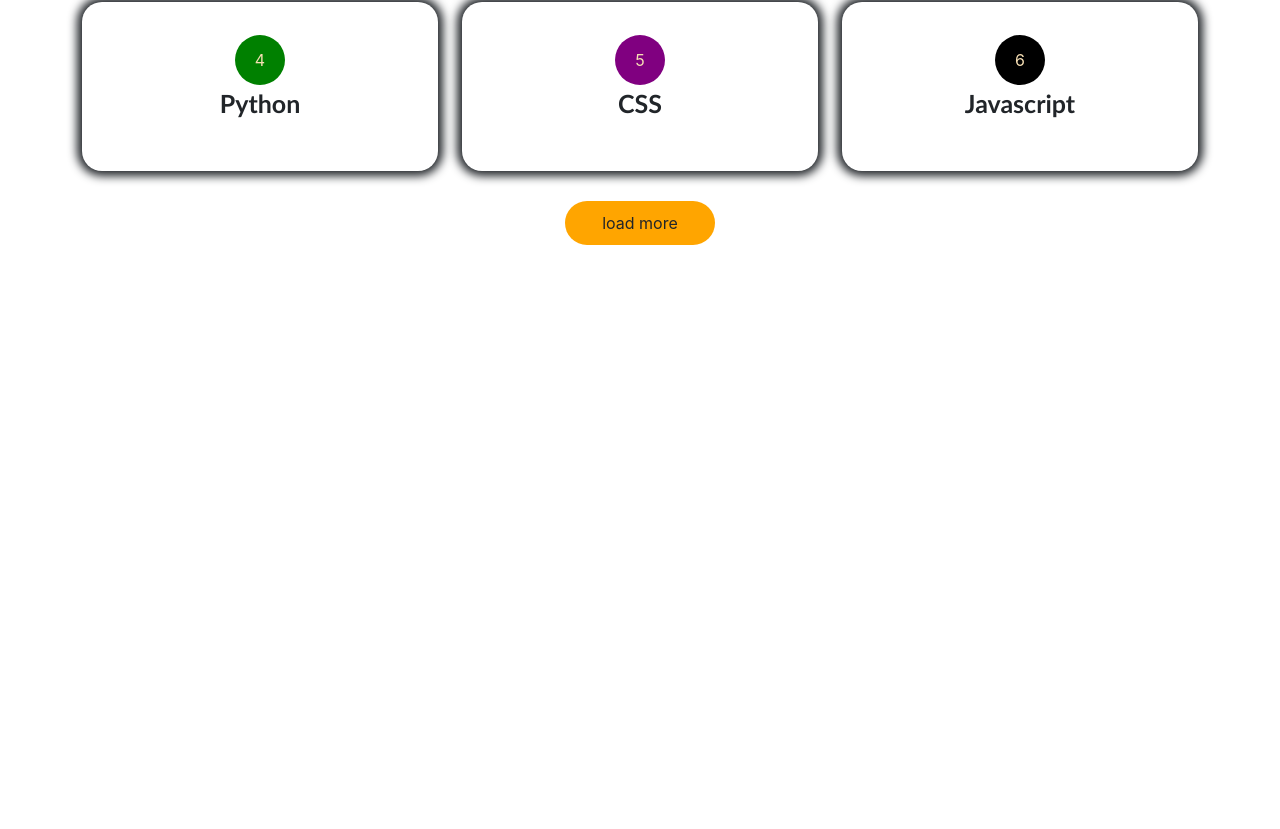
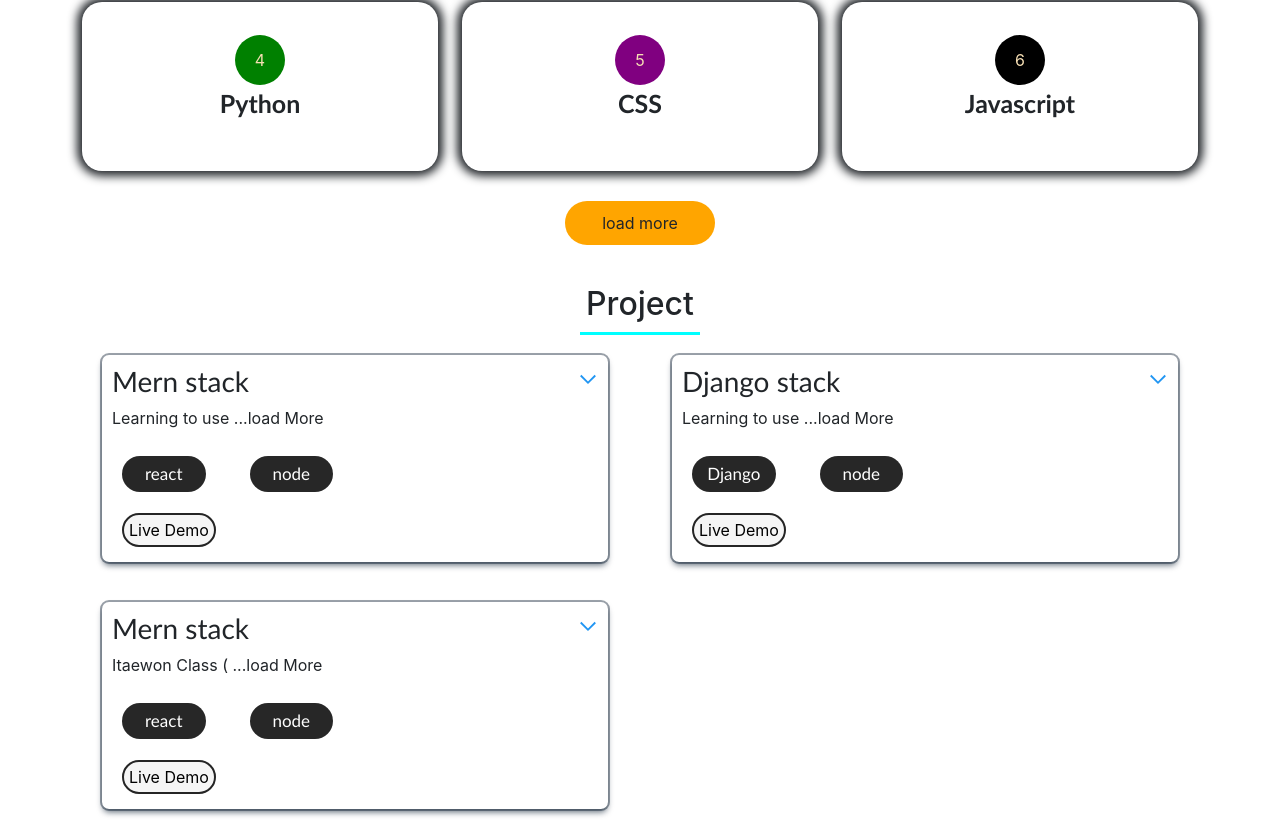
Before and after one commit to Tongmean/React-2_Portfolio, a React (Create React App) app: page / in a window 1280 px wide. Shown: the part 1267-2096 px from the top of the page. Before the commit the page ends 1552 px from the top, so only its background shows below. Built offline with nearby package versions, Linux system fonts and the light colour scheme.

Commit message:
add project

```diff
--- a/src/App.js
+++ b/src/App.js
@@ -2,12 +2,14 @@ import './App.css';
 import Sidebar from './component/sideBar/Sidebar';
 import About from './component/about/About';
 import Techstack from './component/Tech-stack/Techstack';
+import Project from './component/project/Project';
 function App() {
   return (
     <div >
       <Sidebar/>
       <About/>
       <Techstack/>
+      <Project/>
     </div>
   );
 }
--- a/src/component/Tech-stack/Techstack.js
+++ b/src/component/Tech-stack/Techstack.js
@@ -54,7 +54,7 @@ const Techstack = () => {
       <div className='row'>
         {data.slice(0, showMoreTech).map((item,index) => (
           <div className='col-xl-4 col-lg-4 col-md-6 col-sm-12' key={index}>
-            <div className='tech-content'>
+            <div className={index === 0 ? 'tech-content-mark tech-content':'tech-content'}>
               <span className='tech-num' style={{backgroundColor:color[index]}}>{index + 1}</span>
               <p>
                 {item.name}
@@ -63,10 +63,11 @@ const Techstack = () => {
           </div>
         ))}
       </div>
-      <div className='load-mor-tech' onClick={loadMore}>
-        load more
-
-      </div>
+      {showMoreTech >= data.length ? (null):(
+        <div className='load-mor-tech' onClick={loadMore}>
+          load more
+        </div>
+      )}
 
     </div>
   )
--- a/src/component/Tech-stack/techstack.css
+++ b/src/component/Tech-stack/techstack.css
@@ -23,6 +23,13 @@
     border-radius: 20px;
     box-shadow: 0 0 10px 5px;
 
+}
+.tech-content:hover {
+    background-color: violet;
+    cursor: pointer;
+}
+.tech-content-mark {
+    background-color: orangered;
 }
 .tech-content p {
     text-align: center;
--- /dev/null
+++ b/src/component/project/Project.js
@@ -0,0 +1,68 @@
+import React from 'react'
+import './project.css'
+import Projectlist from './Projectlist'
+const Project = () => {
+    const data =[
+        {
+            name:"Mern stack",
+            desc:"Learning to user mango express react node",
+            Projectlink:"http://localhost:3000/",
+            techuse:[
+                {
+                    name:"react"
+                },
+                {
+                    name:"node"
+                }
+            ]
+
+        },
+        {
+            name:"Django stack",
+            desc:"Learning to user mango express react node Itaewon Class (Korean: 이태원 클라쓰; Hanja: 梨泰院 클라쓰; RR: Itaewon Keullasseu) is a 2020 South Korean television series starring Park Seo-joon, Kim Da-mi, Yoo Jae-myung and Kwon Nara. Based on the webtoon of the same name,",
+            Projectlink:"http://localhost:3000/",
+            techuse:[
+                {
+                    name:"Django"
+                },
+                {
+                    name:"node"
+                }
+            ]
+
+        },
+        {
+            name:"Mern stack",
+            desc:"Itaewon Class (Korean: 이태원 클라쓰; Hanja: 梨泰院 클라쓰; RR: Itaewon Keullasseu) is a 2020 South Korean television series starring Park Seo-joon, Kim Da-mi, Yoo Jae-myung and Kwon Nara. Based on the webtoon of the same name,",
+            Projectlink:"http://localhost:3000/",
+            techuse:[
+                {
+                    name:"react"
+                },
+                {
+                    name:"node"
+                }
+            ]
+
+        },
+    ]
+  return (
+    <div className='container project-section'>
+        <div className='project-title'>
+            <h2>Project</h2>
+            <span className='line-project'></span>
+        </div>
+        <div className='row'>
+            {data.map((item,index)=>(
+                <div className="col-xl-6 col-lg-6 col-md-6 col-sm-12" key={index}>
+                    <Projectlist {...item}/>
+                </div>
+            ))}
+
+        </div>
+
+    </div>
+  )
+}
+
+export default Project
--- /dev/null
+++ b/src/component/project/Projectlist.js
@@ -0,0 +1,43 @@
+import React from 'react'
+import './projectlist.css'
+import { useState } from 'react'
+import {FcExpand, FcCollapse} from 'react-icons/fc'
+const Projectlist = ({name, desc, Projectlink, techuse}) => {
+    const [Show, setShow] = useState(true);
+
+    const handleShow = () => {
+        setShow(!Show);
+    };
+
+    return (
+    <div className='project-list' onClick={handleShow}>
+        <div className='title-and-collapse-option' onClick={handleShow}>
+        <h3>{name}</h3>
+            <p>
+                {Show ? (<FcExpand size={20}/>):(<FcCollapse size={20}/>)}
+            </p>
+        </div>
+
+        {Show ? <p>{desc.substring(0,15)} ...load More</p> : <p>{desc}</p> }
+
+        <div className='row'>
+            {techuse && techuse.map((tech,index) => (
+                <div className='col-xl-3 col-lg-3 col-md-6 col-sm-12' key={index}>
+                    <div className='tech-name'>
+                        <p>
+                            {tech.name}
+                        </p>
+                    </div>
+                </div>
+            ))}
+
+        </div>
+        <div className='live-demo-button'>
+            <a target="_" href={Projectlink}>Live Demo</a>
+        </div>
+    </div>
+
+  )
+}
+
+export default Projectlist
--- /dev/null
+++ b/src/component/project/project.css
@@ -0,0 +1,16 @@
+.project-section {
+    margin-top: 30px;
+}
+.project-title h2 {
+    text-align: center;
+
+
+}
+.line-project {
+    width: 120px;
+    background-color: aqua;
+    height: 3px;
+    margin: auto;
+    display: flex;
+    justify-content: center;
+}
--- /dev/null
+++ b/src/component/project/projectlist.css
@@ -0,0 +1,48 @@
+.project-list {
+    box-shadow: rgba(6, 24, 44, 0.4) 0px 0px 0px 2px, rgba(6, 24, 44, 0.65) 0px 4px 6px -1px, rgba(255, 255, 255, 0.08) 0px 1px 0px inset;
+    padding: 10px;
+    margin: 20px;
+    border-radius: 7px;
+}
+.title-and-collapse-option {
+    display: flex;
+    font-family: 'Gill Sans', 'Gill Sans MT', Calibri, 'Trebuchet MS', sans-serif;
+    justify-content: space-between;
+}
+.project-list:hover {
+    border-left: 5px solid darkcyan;
+    cursor: pointer;
+    text-decoration: 2s;
+}
+.tech-name {
+    margin: 10px;
+    background-color:#030303da;
+    border-radius: 90px;
+
+}
+.tech-name p {
+    text-align: center;
+    font-size: 17px;
+    padding: 5px;
+    font-family: 'Gill Sans', 'Gill Sans MT', Calibri, 'Trebuchet MS', sans-serif;
+    color: white;
+}
+.live-demo-button {
+    margin: 10px;
+
+
+}
+.live-demo-button a {
+    text-decoration: none;
+    background-color: whitesmoke;
+    padding: 5px;
+    color: black;
+    border: 2px solid #030303da;
+    border-radius: 90px;
+
+}
+.live-demo-button a:hover{
+    background-color: #030303da;
+    color: aliceblue;
+    width: 300px;
+}
```
